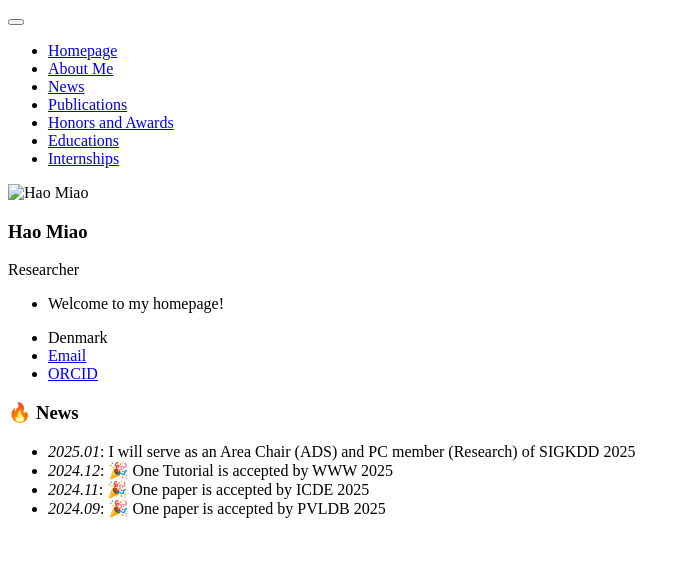
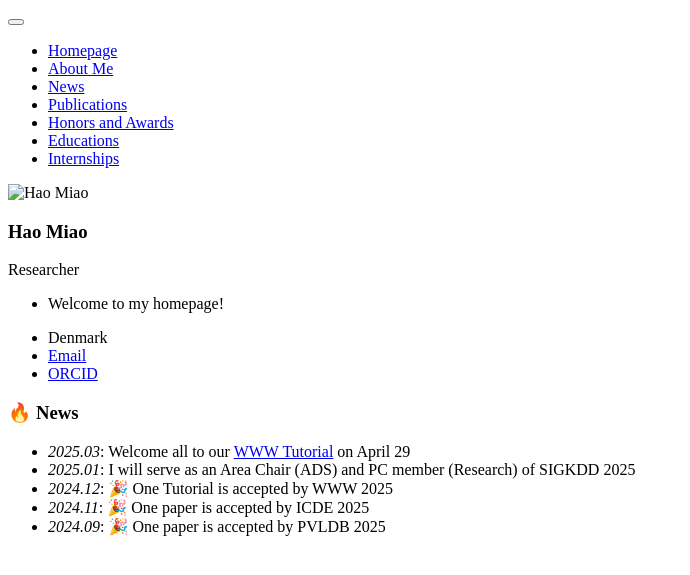
Before and after one commit to MiaoHaoSunny/MiaoHaoSunny.github.io, a Jekyll site: the page built from _pages/includes/news.md, in a window 1280 px wide. Shown: the top 575 px of the page, without its empty margins (0-690 px from the left). Built offline with Jekyll 4.4.1, drawn with Linux system fonts in a browser that asks for light colours; our own code applies the rules of GitHub Pages for plain Markdown files.

Commit message:
Update news.md

```diff
--- a/_pages/includes/news.md
+++ b/_pages/includes/news.md
@@ -1,4 +1,5 @@
 # 🔥 News
+- *2025.03*: Welcome all to our [WWW Tutorial](https://human-mobility.github.io/) on April 29
 - *2025.01*: I will serve as an Area Chair (ADS) and PC member (Research) of SIGKDD 2025
 - *2024.12*: 🎉 One Tutorial is accepted by WWW 2025
 - *2024.11*: 🎉 One paper is accepted by ICDE 2025
```
